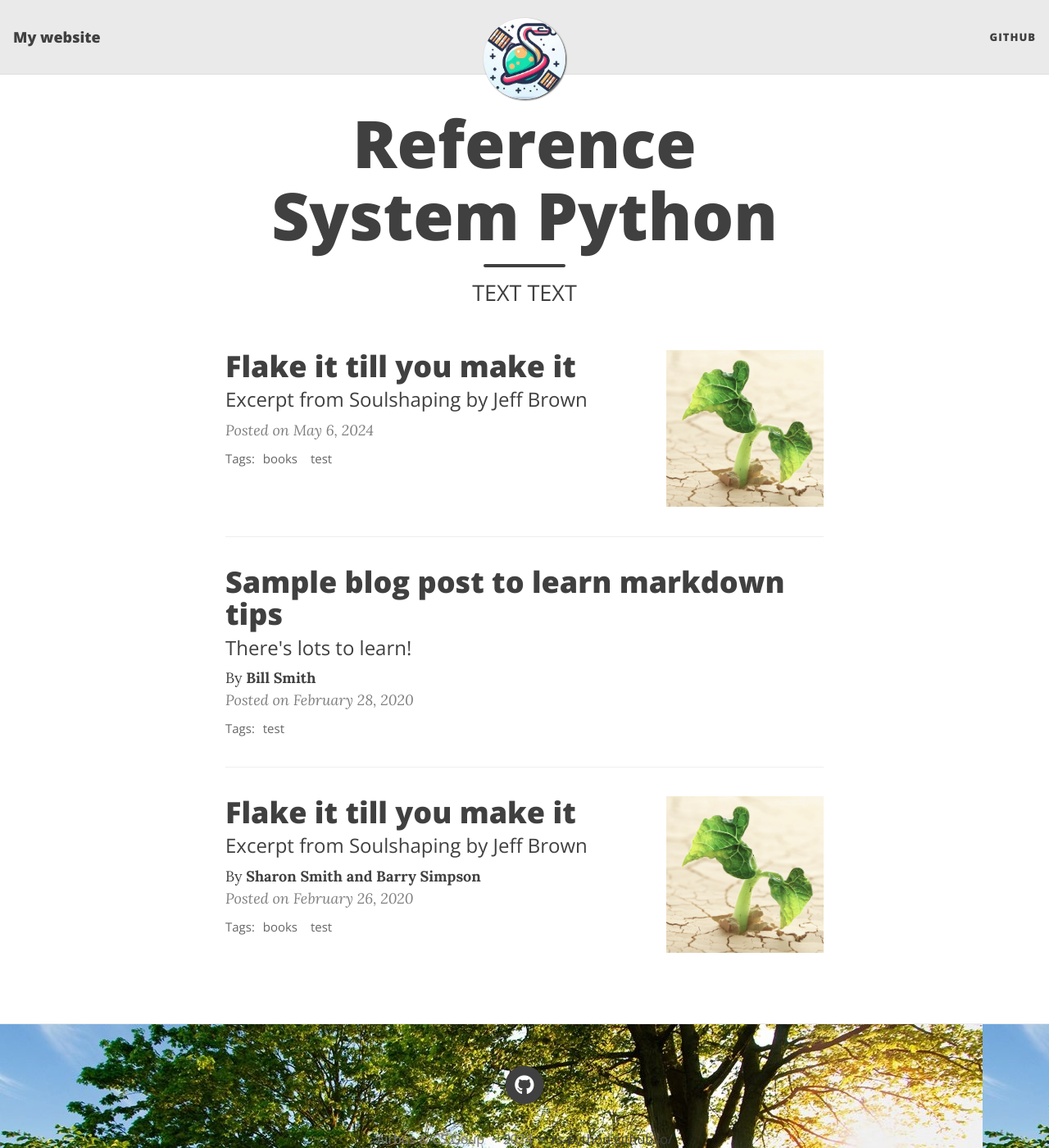
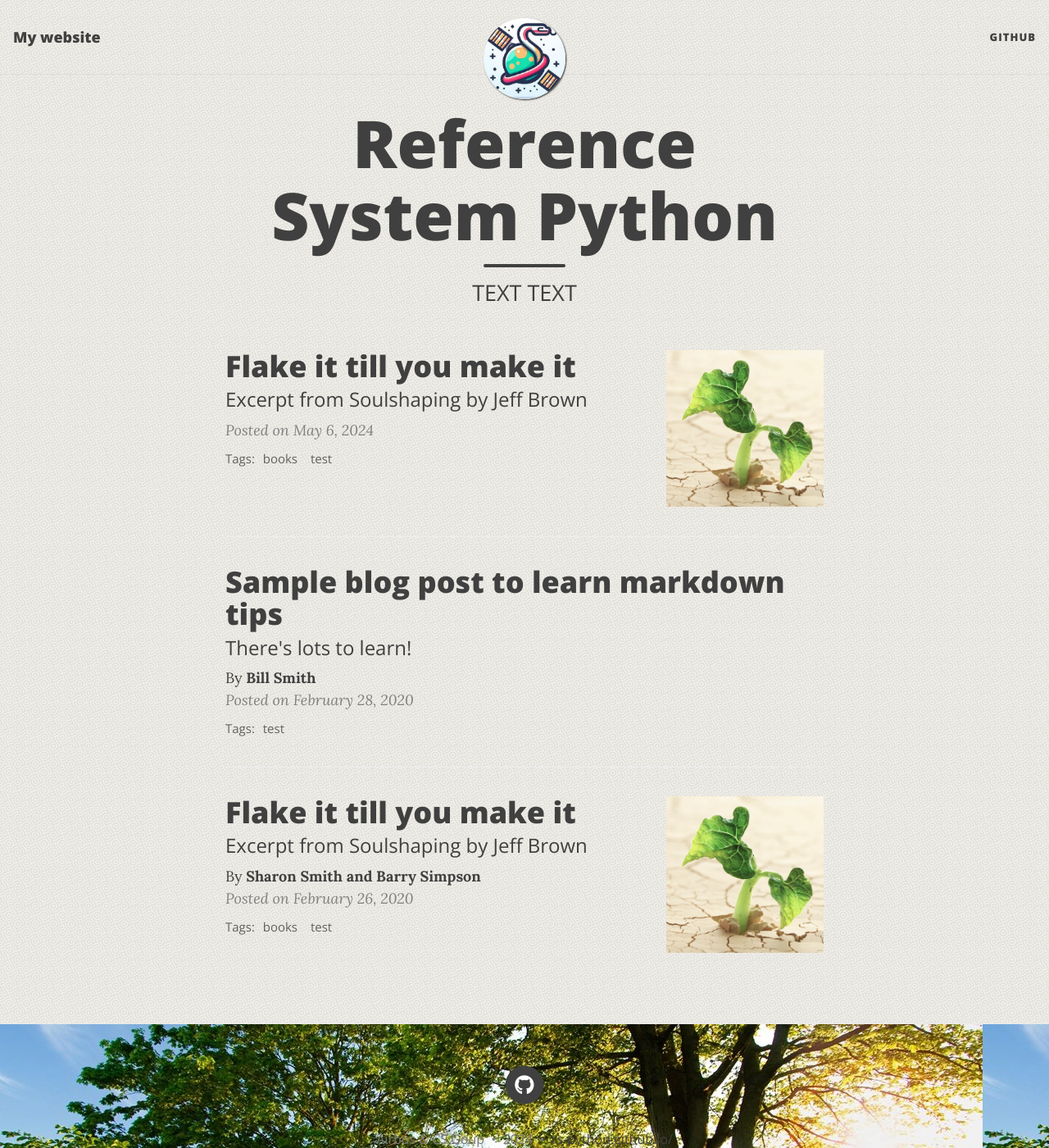
Before and after one commit to RS-PYTHON/RS-PYTHON.github.io, a Jekyll site: the page built from index.html, in a window 1280 px wide and 1400 px high. Shown: the whole window at 82% size. Built offline with Jekyll 4.4.1, drawn with Linux system fonts in a browser that asks for light colours; nearby versions of some CDN libraries; the list of posts is cut into pages by our own code.

Commit message:
Update _config.yml

```diff
--- a/_config.yml
+++ b/_config.yml
@@ -116,9 +116,9 @@ footer-hover-col: "#0085A1"
 # Alternatively, the navbar, footer, and page background can be set to an image
 # instead of colour
 
-#navbar-img: "/assets/img/crepe.jpg"
+navbar-img: "/assets/img/bgimage.png"
 footer-img: "/assets/img/path.jpg"
-#page-img: "/assets/img/avatar-icon.png"
+page-img: "/assets/img/bgimage.png"
 
 # Suggest a colour for mobile browsers to use as the browser's theme. This is only supported by a few mobile browsers.
 #mobile-theme-col: "#0085A1"
```
